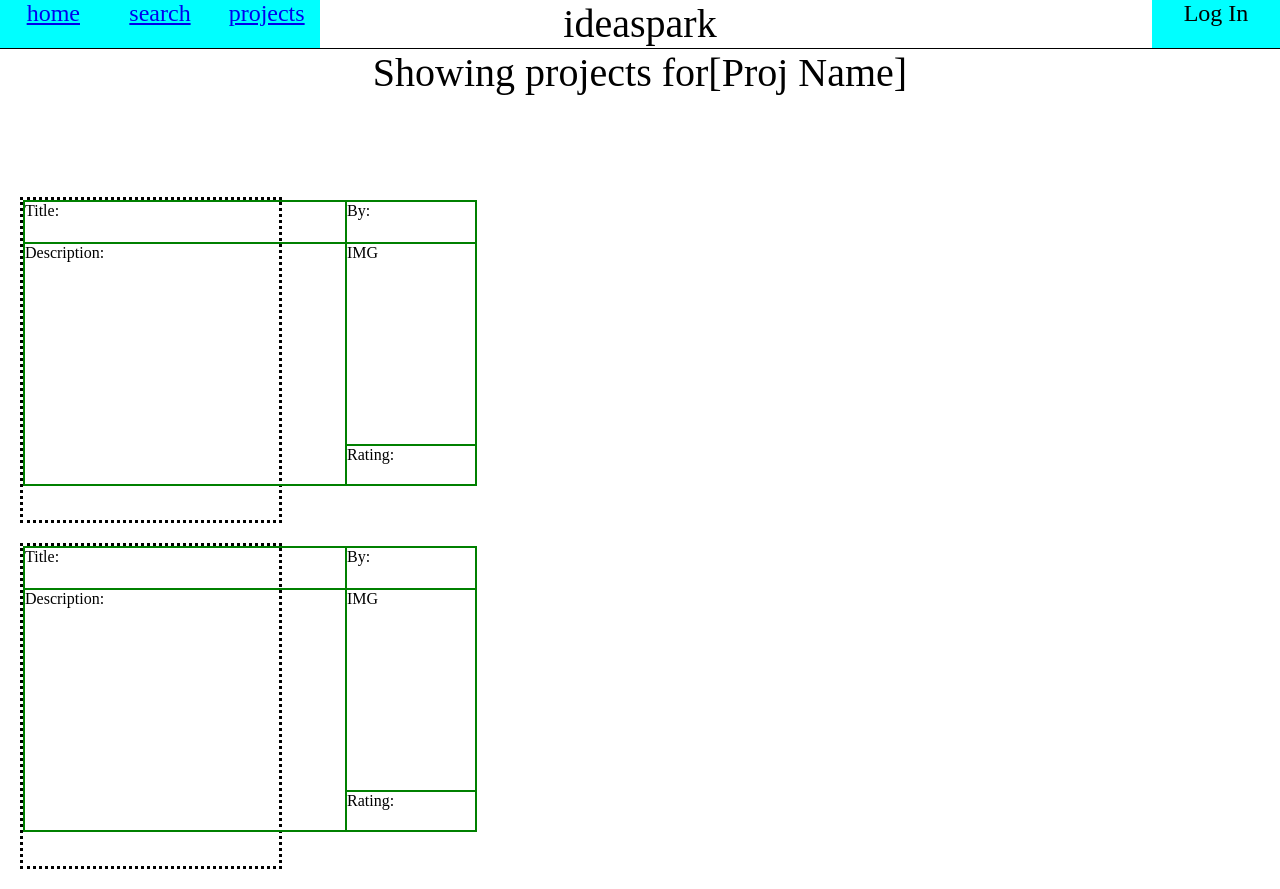
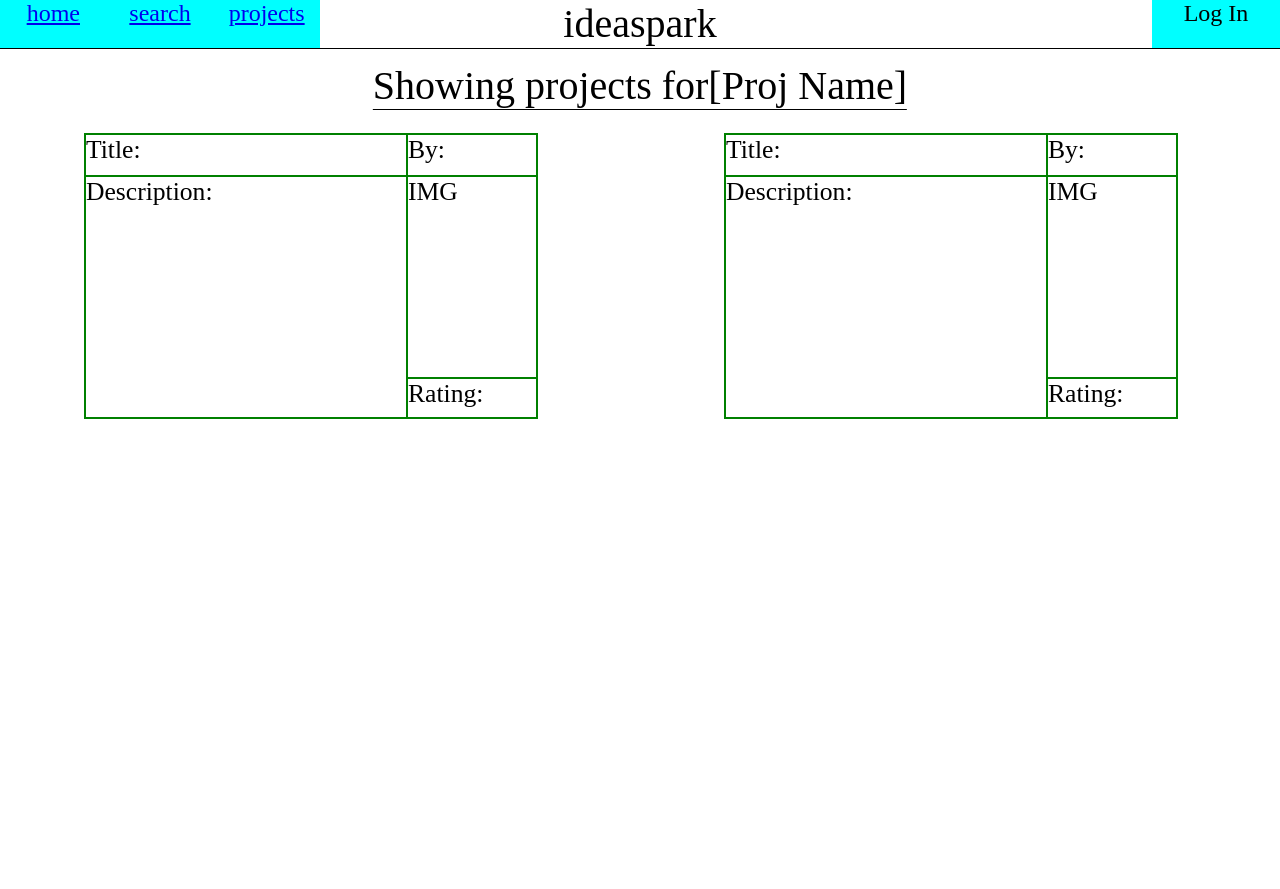
Before and after one commit to Tachyon007/STEMist---Hackathon-nerds, a plain HTML site: page 3 Project Showcase Page/index.html in a window 1280 px wide. After the commit the page ends 800 px from the top, so only its background shows below. Drawn offline with Linux system fonts and the light colour scheme.

Commit message:
more p3 cleanup

```diff
--- a/3 Project Showcase Page/index.html
+++ b/3 Project Showcase Page/index.html
@@ -29,7 +29,7 @@
         </div>
     </div>
 
-    <div style="position: absolute; left: 50%;transform: translateX(-50%); font-size: 5vmin;">
+    <div style="position: absolute; left: 50%;transform: translateX(-50%); font-size: 5vmin; padding-top: 1%; border-bottom: 1px solid black;">
         <div style="float: left;">Showing projects for</div>
         <div style="float: left;">  [Proj Name]</div>
     </div>
--- a/3 Project Showcase Page/styles.css
+++ b/3 Project Showcase Page/styles.css
@@ -51,12 +51,15 @@ body{
 .mainbox {
     width: 20vw;
     height: 40vh;
-    border-style: dotted;
-    border-color: black;
+    /*border-style: dotted;
+    border-color: black;*/
     margin: 20px;
     display: flex;
     flex-direction: column;
     flex-wrap: wrap;
+
+    position: relative;
+    left: 5vw;
   }
 #titlebox {
     width: 25vw;
@@ -94,7 +97,9 @@ body{
 
  }
 #project-container{
-
-    padding-top: 10%;
     flex-direction: row;
+    display: grid;
+    grid-template-columns: 1fr 1fr;
+    padding-top: 5%;
+    font-size: 3.2vmin;
 }
```
